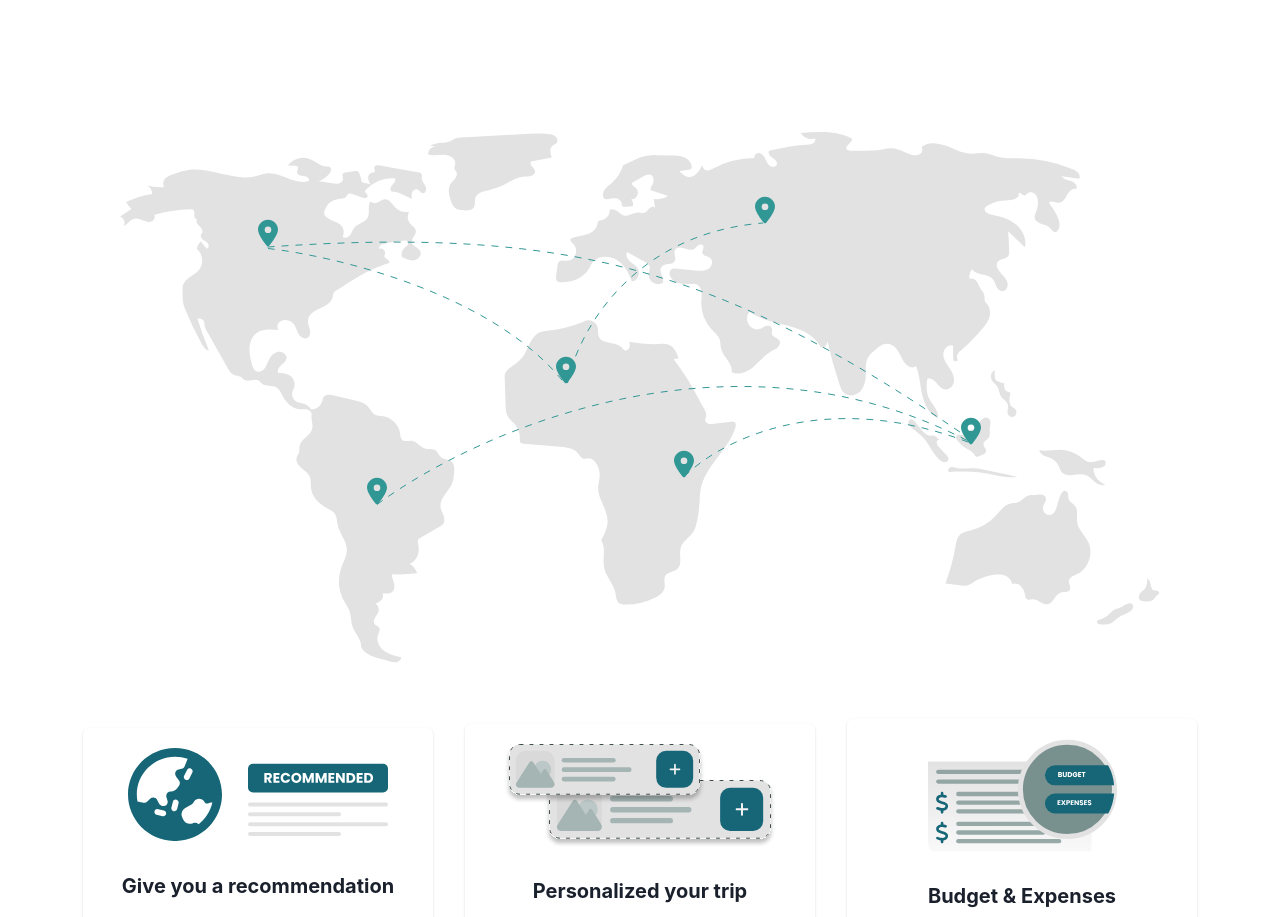
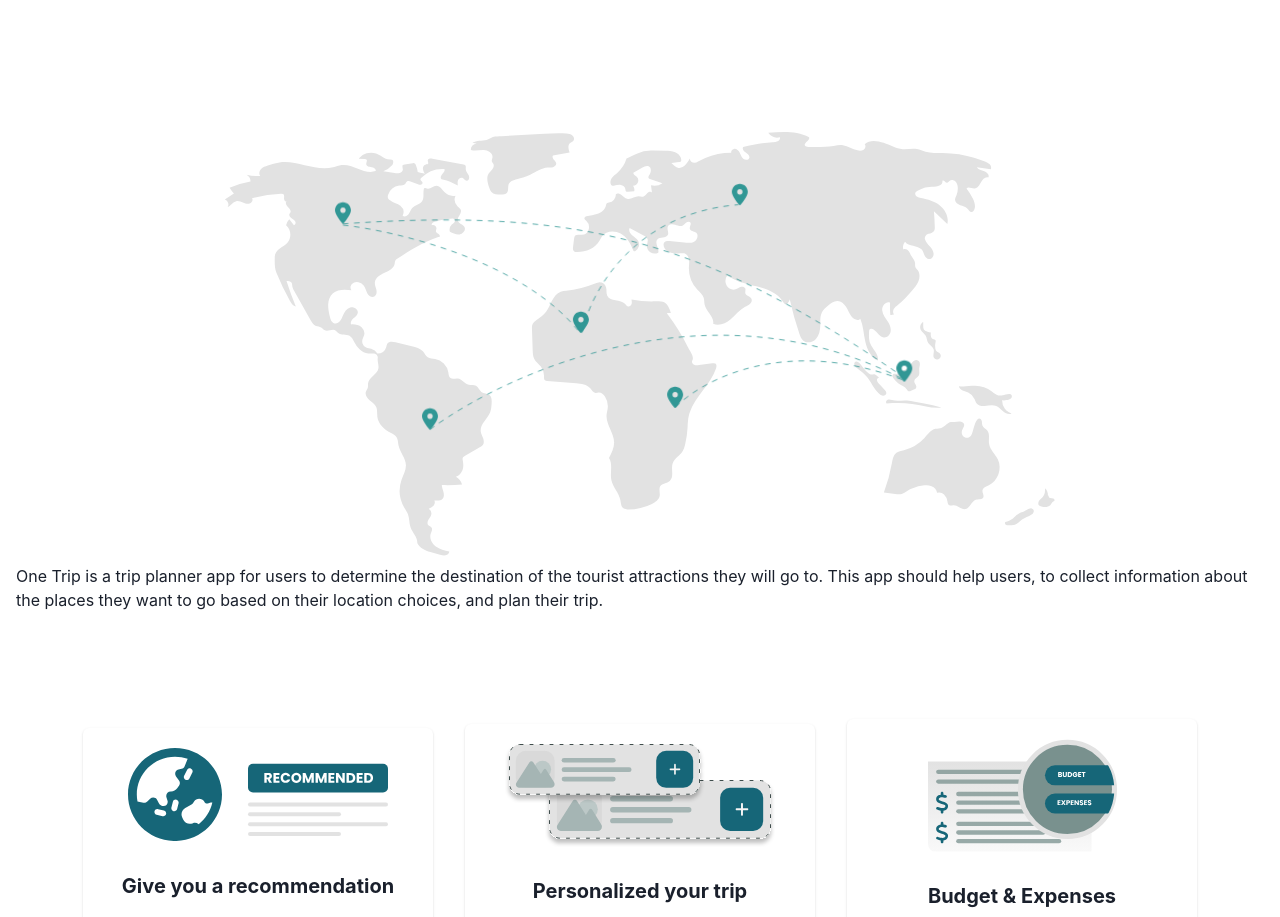
Before and after one commit to darrel26/OneTrip-ChakraUI, a React (Vite) app: page / in a window 1280 px wide. Shown: the part 860-1777 px from the top of the page. Built offline with nearby package versions, Linux system fonts and the light colour scheme.

Commit message:
checkpoint - animate svg map + description

```diff
--- a/src/Components/HomePage/Section/AboutUs/AboutUsSection.jsx
+++ b/src/Components/HomePage/Section/AboutUs/AboutUsSection.jsx
@@ -1,5 +1,5 @@
 import React from 'react';
-import { Container } from '@chakra-ui/react';
+import { Container, Text, VStack } from '@chakra-ui/react';
 import { useInView } from '@react-spring/web';
 
 import VectorMap from './components/VectorMap';
@@ -15,7 +15,16 @@ export default function AboutUsSection() {
       mt={48}
       ref={ref}
     >
-      <VectorMap visible={inView} />
+      <VStack>
+        {console.log(inView)}
+        <VectorMap visible={inView} />
+        <Text>
+          One Trip is a trip planner app for users to determine the destination
+          of the tourist attractions they will go to. This app should help
+          users, to collect information about the places they want to go based
+          on their location choices, and plan their trip.
+        </Text>
+      </VStack>
     </Container>
   );
 }
--- a/src/Components/HomePage/Section/AboutUs/components/VectorMap.jsx
+++ b/src/Components/HomePage/Section/AboutUs/components/VectorMap.jsx
@@ -1,12 +1,16 @@
 import React from 'react';
-import { useSpring, animated, easings } from '@react-spring/web';
+import { useSpring, animated } from '@react-spring/web';
 
 export default function VectorMap({ visible }) {
   const styles = useSpring({
+    opacity: visible ? 1 : 0,
     transform: visible
       ? 'translate3d(0px, 0px, 0x`px)'
-      : 'translate3d(0px, -200px, 0px)',
-    opacity: visible ? 1 : 0,
+      : 'translate3d(0px, -75px, 0px)',
+    config: {
+      friction: visible && 14,
+      tension: visible && 120,
+    },
   });
 
   return (
```
